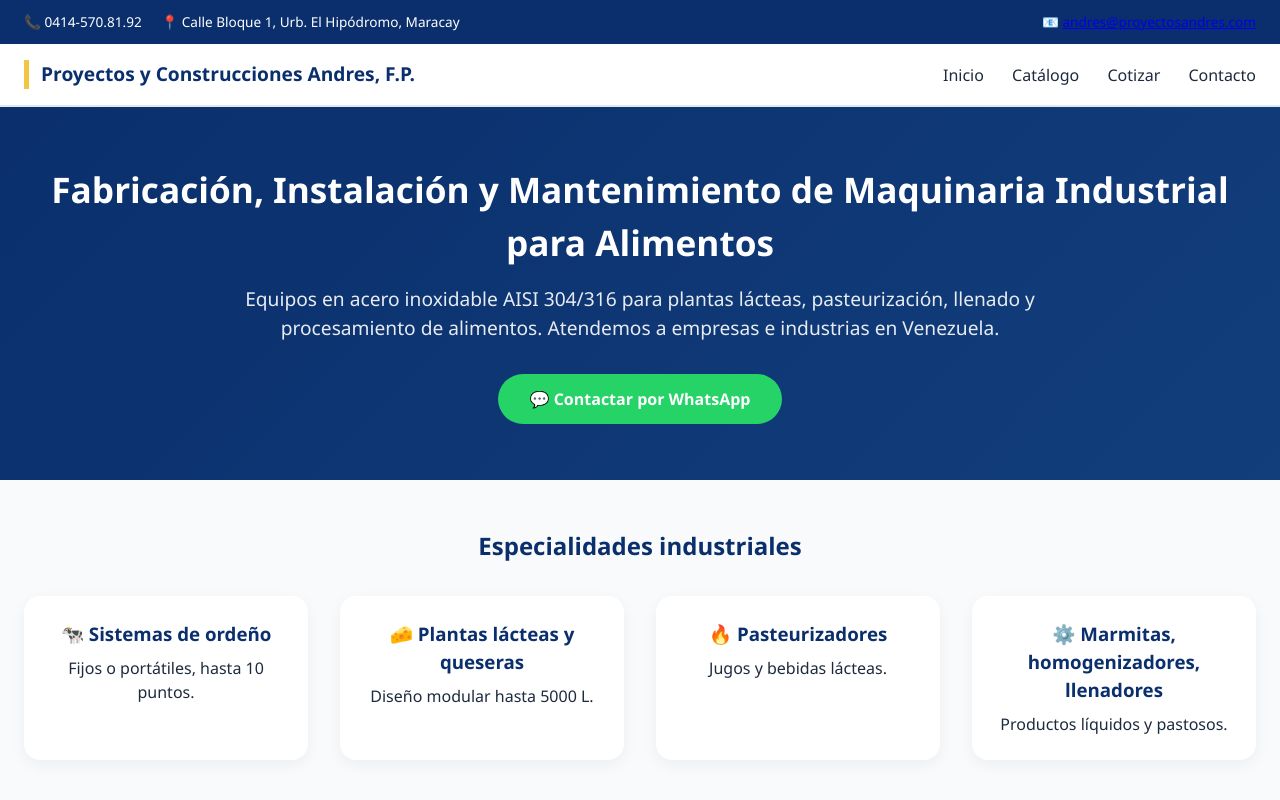
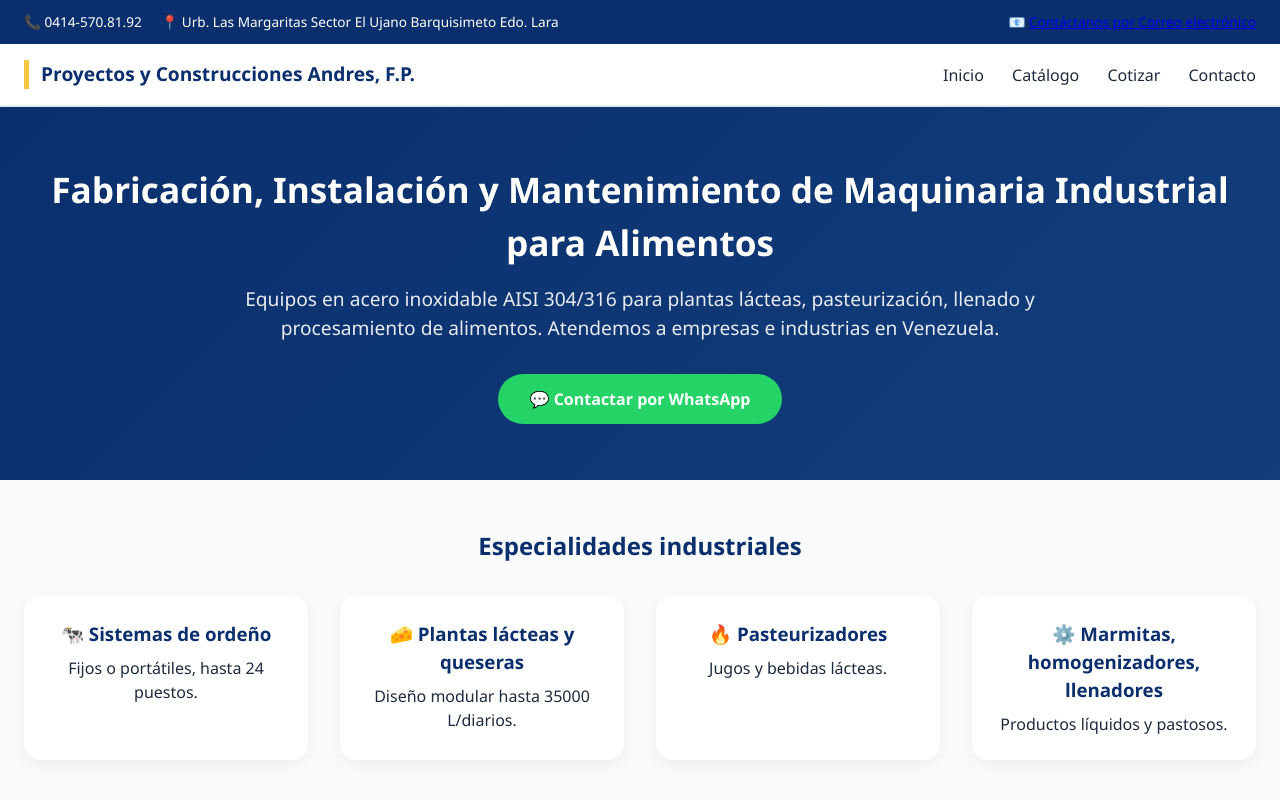
Before and after one commit to EDRunners/pycaf, a plain HTML site: page index.html in a window 1280 px wide. Shown: the top 800 px of the page. Drawn offline with Linux system fonts and the light colour scheme.

Commit message:
Actualizar index.html

```diff
--- a/index.html
+++ b/index.html
@@ -405,9 +405,9 @@
     <div class="container">
         <div class="contact-info">
             <span>📞 0414-570.81.92</span>
-            <span>📍 Calle Bloque 1, Urb. El Hipódromo, Maracay</span>
+            <span>📍 Urb. Las Margaritas Sector El Ujano Barquisimeto Edo. Lara</span>
         </div>
-        <div>📧 <a href="mailto:proyectosandres@ejemplo.com">andres@proyectosandres.com</a></div>
+        <div>📧 <a href="mailto:pycasfabricante@gmail.com">Contáctanos por Correo electrónico</a></div>
     </div>
 </div>
 
@@ -439,8 +439,8 @@
     <div class="container">
         <h2 style="color:#0a2f6c;">Especialidades industriales</h2>
         <div class="specialties-grid">
-            <div class="specialty-item"><h3>🐄 Sistemas de ordeño</h3><p>Fijos o portátiles, hasta 10 puntos.</p></div>
-            <div class="specialty-item"><h3>🧀 Plantas lácteas y queseras</h3><p>Diseño modular hasta 5000 L.</p></div>
+            <div class="specialty-item"><h3>🐄 Sistemas de ordeño</h3><p>Fijos o portátiles, hasta 24 puestos.</p></div>
+            <div class="specialty-item"><h3>🧀 Plantas lácteas y queseras</h3><p>Diseño modular hasta 35000 L/diarios.</p></div>
             <div class="specialty-item"><h3>🔥 Pasteurizadores</h3><p>Jugos y bebidas lácteas.</p></div>
             <div class="specialty-item"><h3>⚙️ Marmitas, homogenizadores, llenadores</h3><p>Productos líquidos y pastosos.</p></div>
         </div>
```
